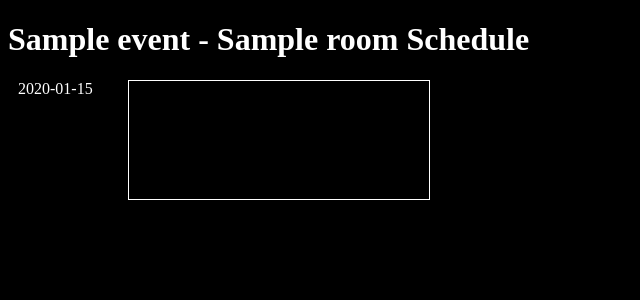
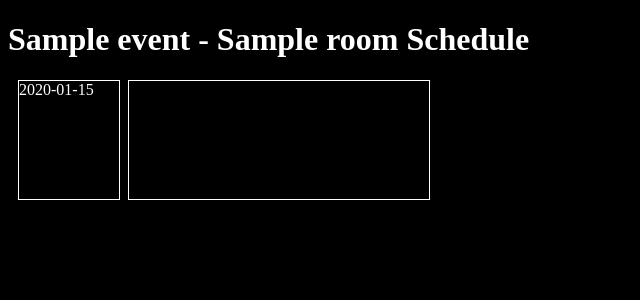
Before and after one commit to PokerFacowaty/sinpp, a Django app: template schedule/templates/schedule/base_schedule.html in a window 1280 px wide. Shown: the top 300 px of the page, without its empty margins (0-640 px from the left). Run offline with Django 4.2, Linux system fonts and the light colour scheme; the template is opened without the code that fills it: most values are stand-ins (such as "Sample title", 1, 10 or a date in 2020).

Commit message:
Added borders to times

```diff
--- a/schedule/static/schedule/css/base_schedule.css
+++ b/schedule/static/schedule/css/base_schedule.css
@@ -1,5 +1,5 @@
 :root {
-    --timeHeight: 120px;
+    --timeHeight: 118px;
     --runsColumnWidth: 300px;
     --runsWidth: 290px;
 }
@@ -22,7 +22,7 @@ body {
 
 .time-marker {
     width: 100px;
-    /* border: 1px solid; */
+    border: 1px solid;
     height: var(--timeHeight);
 }
 
```
